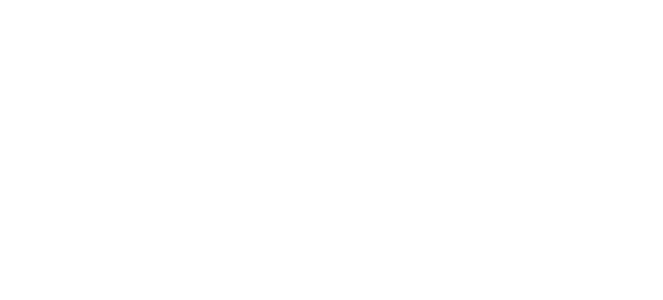
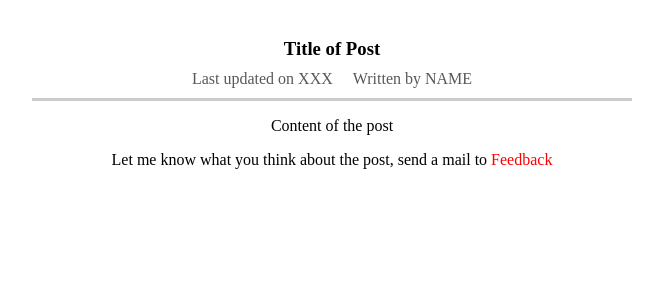
Before and after one commit to Benneee/nuxt-stuff, a Nuxt app in the folder bloggr/: page /posts/1 in a window 1280 px wide. Before the commit this address had no page. Shown: the top 300 px of the page, without its empty margins (308-971 px from the left). Built offline with nearby package versions, Linux system fonts and the light colour scheme.

Commit message:
Feat: bloggr's architecture

```diff
--- /dev/null
+++ b/bloggr/pages/about/index.vue
@@ -0,0 +1,23 @@
+<template>
+  <div class="about-page">
+    <h1>An Absolutely Fantastic "About Me" Page!</h1>
+    <p>Lorem ipsum dolor sit amet consectetur adipisicing elit. Enim, cupiditate? Consequuntur, necessitatibus!</p>
+    <p>Lorem ipsum dolor sit amet consectetur adipisicing elit. Enim, cupiditate? Consequuntur, necessitatibus!</p>
+    <p>Lorem ipsum dolor sit amet consectetur adipisicing elit. Enim, cupiditate? Consequuntur, necessitatibus!</p>
+    <p>Lorem ipsum dolor sit amet consectetur adipisicing elit. Enim, cupiditate? Consequuntur, necessitatibus!</p>
+    <p>Lorem ipsum dolor sit amet consectetur adipisicing elit. Enim, cupiditate? Consequuntur, necessitatibus!</p>
+  </div>
+</template>
+
+<script>
+export default {
+
+}
+</script>
+
+<style scoped>
+  .about-page {
+    text-align: center;
+    padding: 30px;
+  }
+</style>
--- /dev/null
+++ b/bloggr/pages/posts/_id/index.vue
@@ -0,0 +1,75 @@
+<template>
+  <div class="single-post-page">
+    <section class="post">
+      <h1 class="post-title">Title of Post</h1>
+      <div class="post-details">
+        <div class="post-detail">Last updated on XXX</div>
+        <div class="post-detail">Written by NAME</div>
+      </div>
+      <p class="post-content">Content of the post</p>
+    </section>
+    <section class="post-feedback">
+      <p>Let me know what you think about the post, send a mail to <a href="mailto:feedback@bloggr.com">Feedback</a></p>
+    </section>
+  </div>
+</template>
+
+<script>
+export default {
+
+}
+</script>
+
+<style scoped>
+  .single-post-page {
+    padding: 30px;
+    text-align: center;
+    box-sizing: border-box;
+  }
+
+  .post {
+    width: 100%;
+  }
+
+  @media (min-width: 768px) {
+    .post {
+      width: 600px;
+      margin: auto;
+    }
+  }
+
+  .post-title {
+    margin: 0;
+  }
+
+  .post-details {
+    padding: 10px;
+    box-sizing: border-box;
+    border-bottom: 3px solid #ccc;
+    display: flex;
+    justify-content: center;
+    align-items: center;
+    flex-direction: column;
+  }
+
+  @media (min-width: 768px) {
+    .post-details {
+      flex-direction: row;
+    }
+  }
+
+  .post-detail {
+    color: rgb(88, 88, 88);
+    margin: 0 10px;
+  }
+
+  .post-feedback a {
+    color: red;
+    text-decoration: none;
+  }
+
+  .post-feedback a:hover,
+  .post-feedback a:active {
+    color: salmon;
+  }
+</style>
--- /dev/null
+++ b/bloggr/pages/posts/index.vue
@@ -0,0 +1,17 @@
+<template>
+  <div class="posts-page"></div>
+</template>
+
+<script>
+export default {
+
+}
+</script>
+
+<style scoped>
+  .posts-page {
+    display: flex;
+    justify-content: center;
+    align-items: center;
+  }
+</style>
```
